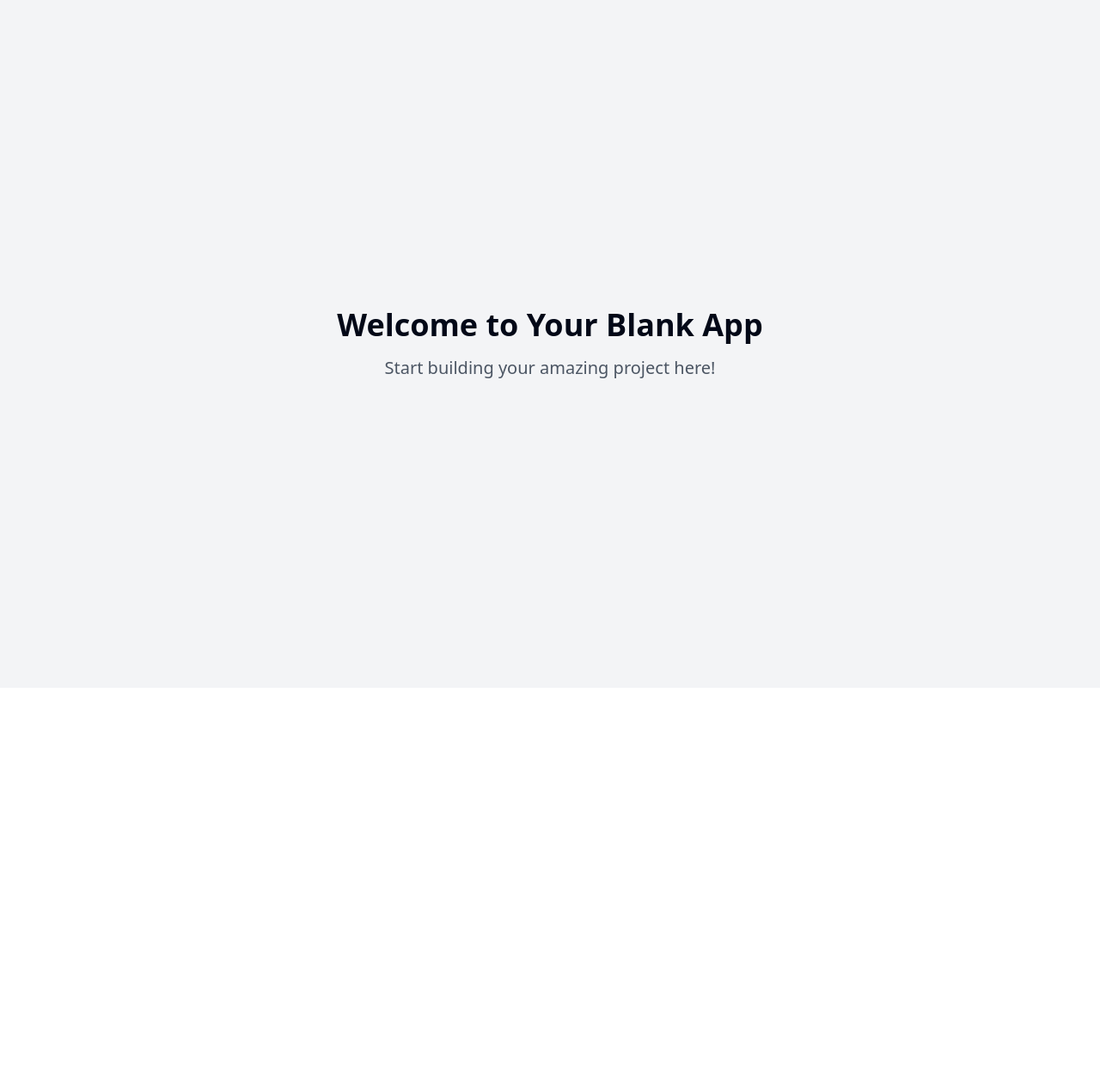
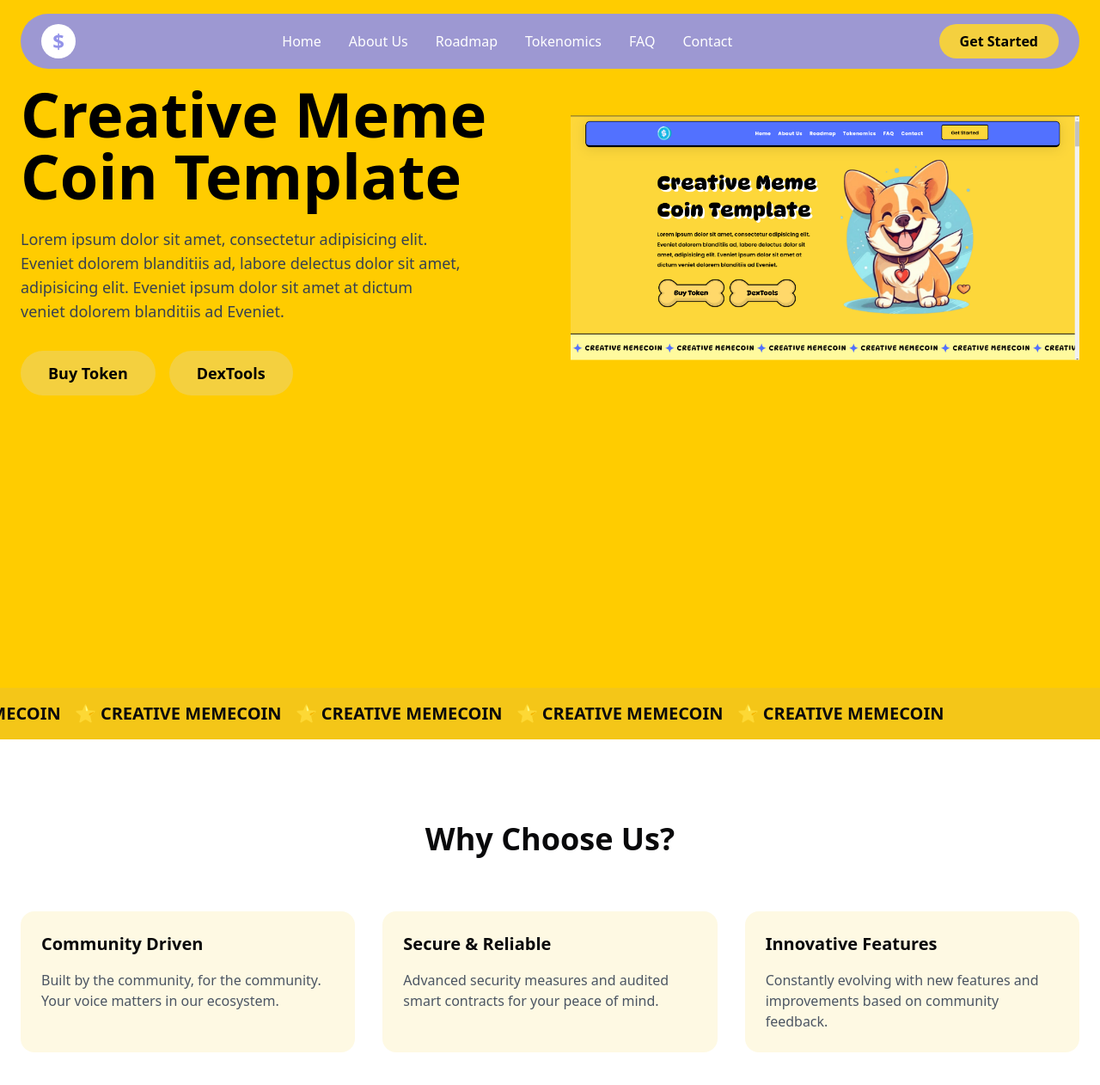
Before and after one commit to CeazerCoin/ceazer-coin, a React (Vite) app: page / in a window 1280 px wide. Shown: the top 1262 px of the page at 86% size. Before the commit the page ends 800 px from the top, so only its background shows below. Built offline with nearby package versions, Linux system fonts and the light colour scheme.

Commit message:
Implement image to React sections
Implement the conversion of an image into React sections within the application.

```diff
--- a/package.json
+++ b/package.json
@@ -45,6 +45,7 @@
     "cmdk": "^1.0.0",
     "date-fns": "^3.6.0",
     "embla-carousel-react": "^8.3.0",
+    "framer-motion": "^12.4.2",
     "input-otp": "^1.2.4",
     "lucide-react": "^0.462.0",
     "next-themes": "^0.3.0",
--- a/src/index.css
+++ b/src/index.css
@@ -1,92 +1,30 @@
+
 @tailwind base;
 @tailwind components;
 @tailwind utilities;
 
 @layer base {
   :root {
-    --background: 0 0% 100%;
-    --foreground: 222.2 84% 4.9%;
-
+    --background: 48 100% 50%;
+    --foreground: 240 10% 3.9%;
     --card: 0 0% 100%;
-    --card-foreground: 222.2 84% 4.9%;
-
+    --card-foreground: 240 10% 3.9%;
     --popover: 0 0% 100%;
-    --popover-foreground: 222.2 84% 4.9%;
-
-    --primary: 222.2 47.4% 11.2%;
-    --primary-foreground: 210 40% 98%;
-
-    --secondary: 210 40% 96.1%;
-    --secondary-foreground: 222.2 47.4% 11.2%;
-
-    --muted: 210 40% 96.1%;
-    --muted-foreground: 215.4 16.3% 46.9%;
-
-    --accent: 210 40% 96.1%;
-    --accent-foreground: 222.2 47.4% 11.2%;
-
+    --popover-foreground: 240 10% 3.9%;
+    --primary: 240 65.7% 74.5%;
+    --primary-foreground: 0 0% 98%;
+    --secondary: 48 96% 89%;
+    --secondary-foreground: 240 5.9% 10%;
+    --muted: 240 4.8% 95.9%;
+    --muted-foreground: 240 3.8% 46.1%;
+    --accent: 240 4.8% 95.9%;
+    --accent-foreground: 240 5.9% 10%;
     --destructive: 0 84.2% 60.2%;
-    --destructive-foreground: 210 40% 98%;
-
-    --border: 214.3 31.8% 91.4%;
-    --input: 214.3 31.8% 91.4%;
-    --ring: 222.2 84% 4.9%;
-
-    --radius: 0.5rem;
-
-    --sidebar-background: 0 0% 98%;
-
-    --sidebar-foreground: 240 5.3% 26.1%;
-
-    --sidebar-primary: 240 5.9% 10%;
-
-    --sidebar-primary-foreground: 0 0% 98%;
-
-    --sidebar-accent: 240 4.8% 95.9%;
-
-    --sidebar-accent-foreground: 240 5.9% 10%;
-
-    --sidebar-border: 220 13% 91%;
-
-    --sidebar-ring: 217.2 91.2% 59.8%;
-  }
-
-  .dark {
-    --background: 222.2 84% 4.9%;
-    --foreground: 210 40% 98%;
-
-    --card: 222.2 84% 4.9%;
-    --card-foreground: 210 40% 98%;
-
-    --popover: 222.2 84% 4.9%;
-    --popover-foreground: 210 40% 98%;
-
-    --primary: 210 40% 98%;
-    --primary-foreground: 222.2 47.4% 11.2%;
-
-    --secondary: 217.2 32.6% 17.5%;
-    --secondary-foreground: 210 40% 98%;
-
-    --muted: 217.2 32.6% 17.5%;
-    --muted-foreground: 215 20.2% 65.1%;
-
-    --accent: 217.2 32.6% 17.5%;
-    --accent-foreground: 210 40% 98%;
-
-    --destructive: 0 62.8% 30.6%;
-    --destructive-foreground: 210 40% 98%;
-
-    --border: 217.2 32.6% 17.5%;
-    --input: 217.2 32.6% 17.5%;
-    --ring: 212.7 26.8% 83.9%;
-    --sidebar-background: 240 5.9% 10%;
-    --sidebar-foreground: 240 4.8% 95.9%;
-    --sidebar-primary: 224.3 76.3% 48%;
-    --sidebar-primary-foreground: 0 0% 100%;
-    --sidebar-accent: 240 3.7% 15.9%;
-    --sidebar-accent-foreground: 240 4.8% 95.9%;
-    --sidebar-border: 240 3.7% 15.9%;
-    --sidebar-ring: 217.2 91.2% 59.8%;
+    --destructive-foreground: 0 0% 98%;
+    --border: 240 5.9% 90%;
+    --input: 240 5.9% 90%;
+    --ring: 240 65.7% 74.5%;
+    --radius: 1rem;
   }
 }
 
@@ -94,8 +32,44 @@
   * {
     @apply border-border;
   }
-
   body {
     @apply bg-background text-foreground;
   }
 }
+
+@keyframes marquee {
+  0% {
+    transform: translateX(0%);
+  }
+  100% {
+    transform: translateX(-100%);
+  }
+}
+
+.animate-marquee {
+  animation: marquee 20s linear infinite;
+}
+
+@keyframes float {
+  0%, 100% {
+    transform: translateY(0);
+  }
+  50% {
+    transform: translateY(-10px);
+  }
+}
+
+.animate-float {
+  animation: float 3s ease-in-out infinite;
+}
+
+.bone-button {
+  @apply relative px-8 py-3 text-lg font-bold text-black transition-all duration-300
+         before:absolute before:inset-0 before:rounded-full before:bg-[#f4d03f]
+         before:transform before:transition-transform before:duration-300
+         hover:before:scale-105 hover:scale-105;
+}
+
+.bone-button span {
+  @apply relative z-10;
+}
--- a/src/pages/Index.tsx
+++ b/src/pages/Index.tsx
@@ -1,12 +1,125 @@
-// Update this page (the content is just a fallback if you fail to update the page)
+
+import { motion } from "framer-motion";
+import { Link } from "react-router-dom";
+
+const Navigation = () => (
+  <nav className="fixed top-0 left-0 right-0 z-50 px-6 py-4">
+    <div className="max-w-7xl mx-auto bg-primary/90 backdrop-blur-sm rounded-full px-6 py-3 flex items-center justify-between">
+      <div className="flex items-center gap-2">
+        <div className="w-10 h-10 bg-white rounded-full flex items-center justify-center">
+          <span className="text-primary text-2xl font-bold">$</span>
+        </div>
+      </div>
+      <div className="hidden md:flex items-center gap-8 text-white">
+        <Link to="/" className="hover:opacity-80 transition-opacity">Home</Link>
+        <Link to="/about" className="hover:opacity-80 transition-opacity">About Us</Link>
+        <Link to="/roadmap" className="hover:opacity-80 transition-opacity">Roadmap</Link>
+        <Link to="/tokenomics" className="hover:opacity-80 transition-opacity">Tokenomics</Link>
+        <Link to="/faq" className="hover:opacity-80 transition-opacity">FAQ</Link>
+        <Link to="/contact" className="hover:opacity-80 transition-opacity">Contact</Link>
+      </div>
+      <button className="bg-[#f4d03f] text-black px-6 py-2 rounded-full font-bold hover:bg-[#f1c40f] transition-colors">
+        Get Started
+      </button>
+    </div>
+  </nav>
+);
+
+const Hero = () => (
+  <div className="min-h-screen pt-24 pb-12 px-6">
+    <div className="max-w-7xl mx-auto grid md:grid-cols-2 gap-12 items-center">
+      <motion.div
+        initial={{ opacity: 0, y: 20 }}
+        animate={{ opacity: 1, y: 0 }}
+        transition={{ duration: 0.6 }}
+      >
+        <h1 className="text-6xl md:text-7xl font-black text-black mb-6 leading-tight">
+          Creative Meme<br />Coin Template
+        </h1>
+        <p className="text-lg text-gray-700 mb-8 max-w-lg">
+          Lorem ipsum dolor sit amet, consectetur adipisicing elit. Eveniet dolorem blanditiis ad, labore delectus dolor sit amet, adipisicing elit. Eveniet ipsum dolor sit amet at dictum veniet dolorem blanditiis ad Eveniet.
+        </p>
+        <div className="flex flex-wrap gap-4">
+          <button className="bone-button">
+            <span>Buy Token</span>
+          </button>
+          <button className="bone-button">
+            <span>DexTools</span>
+          </button>
+        </div>
+      </motion.div>
+      <motion.div
+        initial={{ opacity: 0, scale: 0.8 }}
+        animate={{ opacity: 1, scale: 1 }}
+        transition={{ duration: 0.6, delay: 0.2 }}
+        className="animate-float"
+      >
+        <img
+          src="/lovable-uploads/2d1d6034-65ee-4644-a00f-6cbfa63dc5f5.png"
+          alt="Cute Corgi"
+          className="max-w-full h-auto"
+        />
+      </motion.div>
+    </div>
+  </div>
+);
+
+const MarqueeText = () => (
+  <div className="bg-primary/10 py-4 overflow-hidden whitespace-nowrap">
+    <div className="animate-marquee inline-block">
+      <div className="flex items-center gap-4">
+        {Array(6).fill("CREATIVE MEMECOIN ").map((text, i) => (
+          <span key={i} className="text-xl font-bold flex items-center gap-2">
+            ⭐ {text}
+          </span>
+        ))}
+      </div>
+    </div>
+  </div>
+);
+
+const Features = () => (
+  <section className="py-24 px-6 bg-white">
+    <div className="max-w-7xl mx-auto">
+      <h2 className="text-4xl font-bold text-center mb-16">Why Choose Us?</h2>
+      <div className="grid md:grid-cols-3 gap-8">
+        {[
+          {
+            title: "Community Driven",
+            description: "Built by the community, for the community. Your voice matters in our ecosystem."
+          },
+          {
+            title: "Secure & Reliable",
+            description: "Advanced security measures and audited smart contracts for your peace of mind."
+          },
+          {
+            title: "Innovative Features",
+            description: "Constantly evolving with new features and improvements based on community feedback."
+          }
+        ].map((feature, i) => (
+          <motion.div
+            key={i}
+            initial={{ opacity: 0, y: 20 }}
+            whileInView={{ opacity: 1, y: 0 }}
+            transition={{ duration: 0.5, delay: i * 0.1 }}
+            className="p-6 rounded-2xl bg-secondary/50 hover:bg-secondary/70 transition-colors"
+          >
+            <h3 className="text-xl font-bold mb-4">{feature.title}</h3>
+            <p className="text-gray-600">{feature.description}</p>
+          </motion.div>
+        ))}
+      </div>
+    </div>
+  </section>
+);
 
 const Index = () => {
   return (
-    <div className="min-h-screen flex items-center justify-center bg-gray-100">
-      <div className="text-center">
-        <h1 className="text-4xl font-bold mb-4">Welcome to Your Blank App</h1>
-        <p className="text-xl text-gray-600">Start building your amazing project here!</p>
-      </div>
+    <div className="min-h-screen">
+      <Navigation />
+      <Hero />
+      <MarqueeText />
+      <Features />
     </div>
   );
 };
```
Also changed, not shown: public/lovable-uploads/2d1d6034-65ee-4644-a00f-6cbfa63dc5f5.png (added), 1 other file (tests, documents, lock files or other folders).
